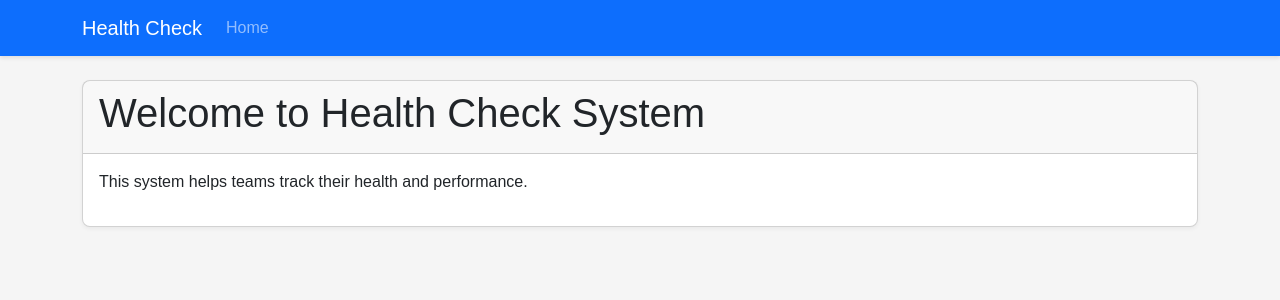
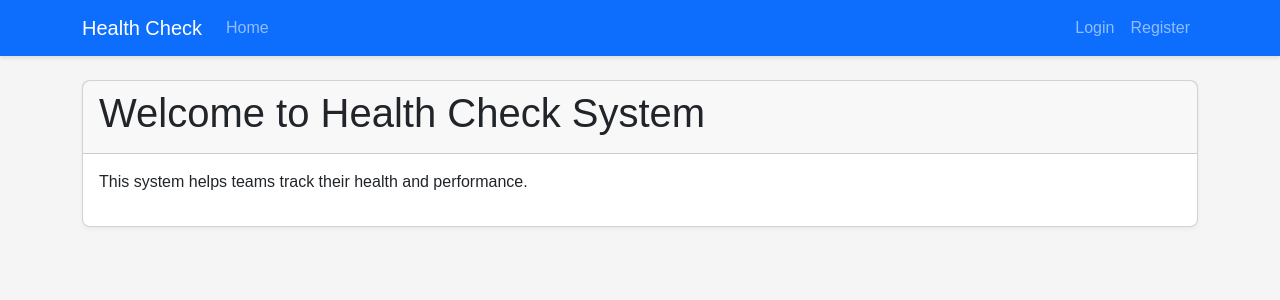
Before and after one commit to yuriysyt/SkyProject, a Django app: page / in a window 1280 px wide. Shown: the top 300 px of the page. Run offline with Django 4.2, Linux system fonts and the light colour scheme.

Commit message:
Updated navigation and base template

```diff
--- a/templates/core/base.html
+++ b/templates/core/base.html
@@ -15,15 +15,47 @@
                 <span class='navbar-toggler-icon'></span>
             </button>
             <div class='collapse navbar-collapse' id='navbarNav'>
+                <ul class='navbar-nav me-auto'>
+                    <li class='nav-item'>
+                        <a class='nav-link' href='{% url 'home' %}'>Home</a>
+                    </li>
+                    {% if user.is_authenticated %}
+                    <li class='nav-item'>
+                        <a class='nav-link' href='{% url 'dashboard' %}'>Dashboard</a>
+                    </li>
+                    {% endif %}
+                </ul>
                 <ul class='navbar-nav'>
+                    {% if user.is_authenticated %}
                     <li class='nav-item'>
-                        <a class='nav-link' href='/'>Home</a>
+                        <span class='nav-link'>Welcome, {{ user.username }}</span>
                     </li>
+                    <li class='nav-item'>
+                        <a class='nav-link' href='{% url 'logout' %}'>Logout</a>
+                    </li>
+                    {% else %}
+                    <li class='nav-item'>
+                        <a class='nav-link' href='{% url 'login' %}'>Login</a>
+                    </li>
+                    <li class='nav-item'>
+                        <a class='nav-link' href='{% url 'register' %}'>Register</a>
+                    </li>
+                    {% endif %}
                 </ul>
             </div>
         </div>
     </nav>
     <div class='container mt-4'>
+        {% if messages %}
+        <div class='messages'>
+            {% for message in messages %}
+            <div class='alert alert-{{ message.tags }}'>
+                {{ message }}
+            </div>
+            {% endfor %}
+        </div>
+        {% endif %}
+
         {% block content %}{% endblock %}
     </div>
     <script src='https://cdn.jsdelivr.net/npm/bootstrap@5.3.0/dist/js/bootstrap.bundle.min.js'></script>
```
